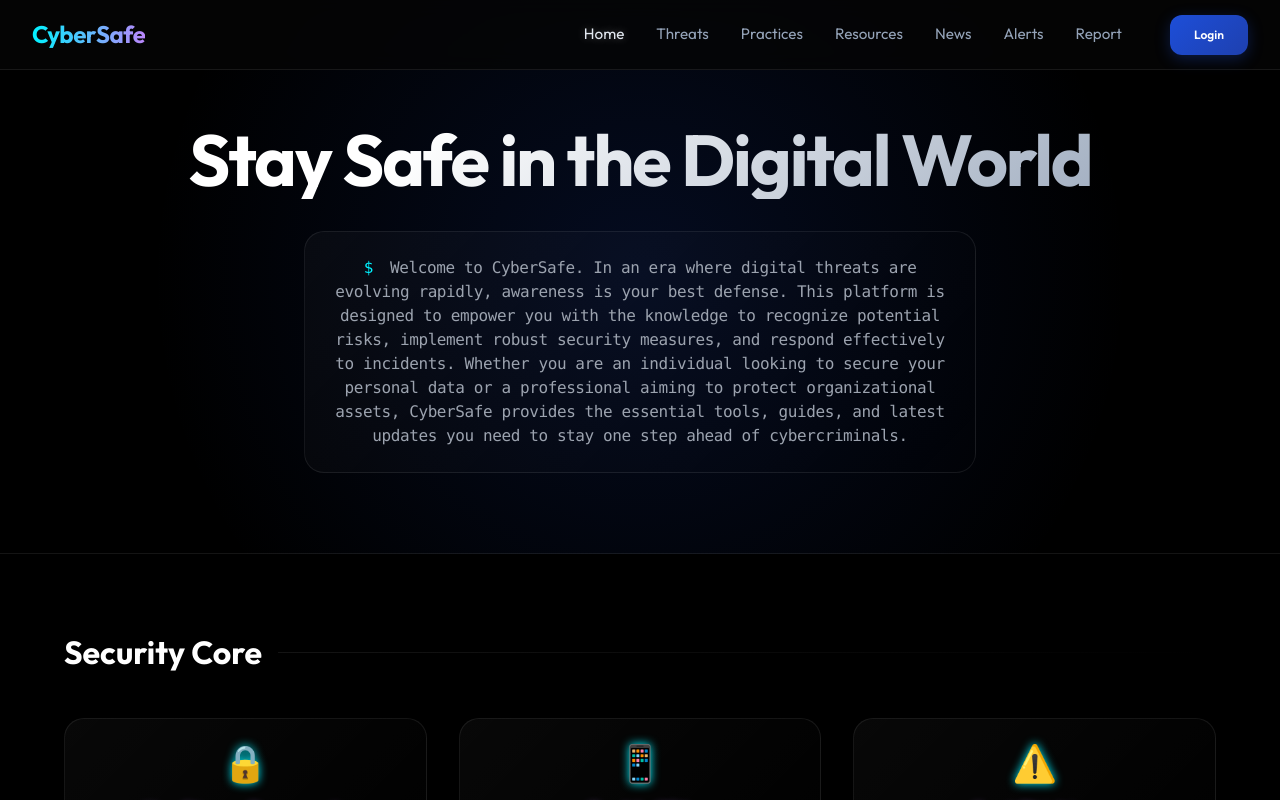
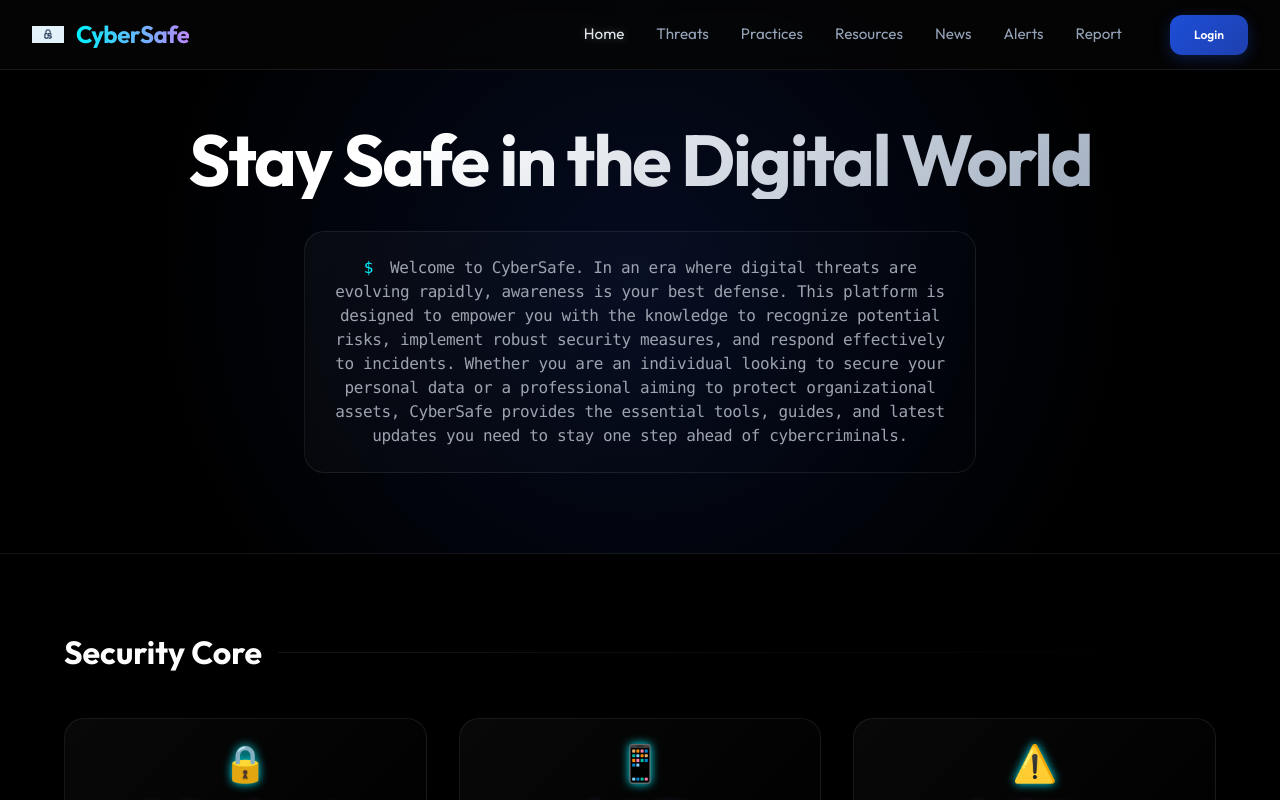
Before and after one commit to HammadAhmedCheema/CyberSafe, a React (Vite) app: page / in a window 1280 px wide. Shown: the top 800 px of the page. Built offline with nearby package versions, Linux system fonts and the light colour scheme; no server answers.

Commit message:
Update site title to CyberSafe and add logo

```diff
--- a/index.html
+++ b/index.html
@@ -2,9 +2,9 @@
 <html lang="en">
   <head>
     <meta charset="UTF-8" />
-    <link rel="icon" type="image/svg+xml" href="/vite.svg" />
+    <link rel="icon" type="image/png" href="/logo.png" />
     <meta name="viewport" content="width=device-width, initial-scale=1.0" />
-    <title>a_2</title>
+    <title>CyberSafe</title>
     <script>
       // Immediately apply saved theme to avoid flash of incorrect theme
       (function() {
--- a/src/components/Header.jsx
+++ b/src/components/Header.jsx
@@ -19,7 +19,10 @@ const Header = () => {
     return (
         <header className="header">
             <div className="header-container">
-                <h1 className="logo">CyberSafe</h1>
+                <div className="flex items-center gap-3">
+                    <img src="/logo.png" alt="CyberSafe Logo" className="w-8 h-8 object-contain" />
+                    <h1 className="logo">CyberSafe</h1>
+                </div>
                 {/* Simple Menu Toggle instead of "three lines" if user prefers, but standard hamburger with md:hidden is usually best.
                     However, the user said "remove the three lines". I will replace it with a "MENU" text button for a cleaner cyber look. */}
                 <button
```
Also changed, not shown: public/logo.png (added), 1 other file (tests, documents, lock files or other folders).
